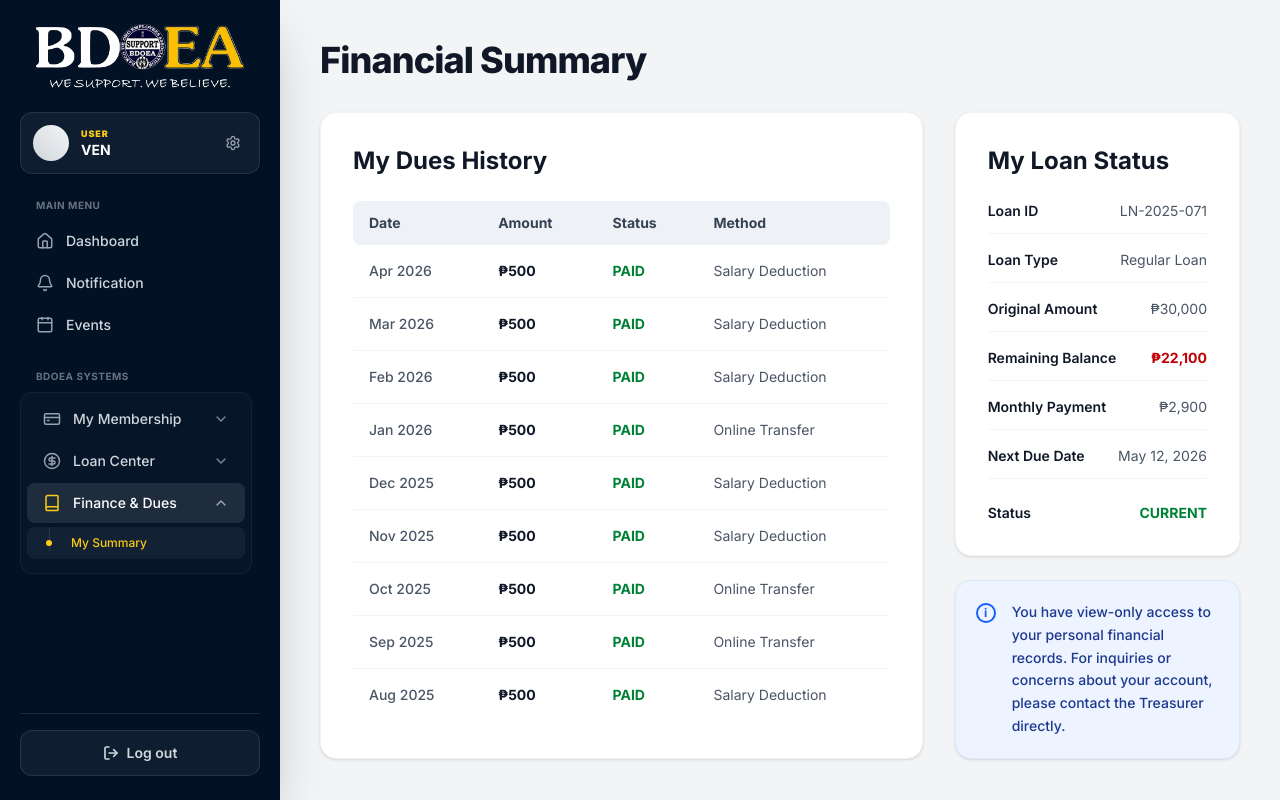
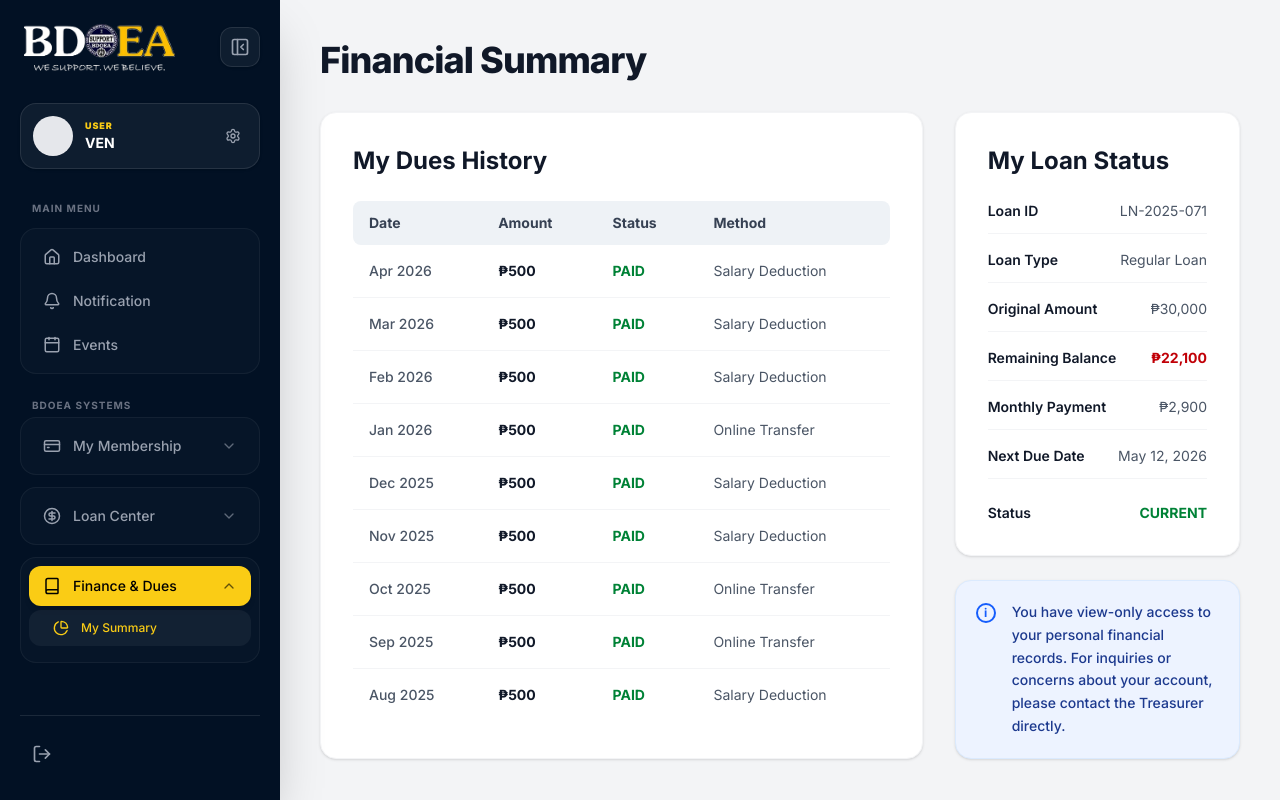
Before and after one commit to malynnn/AI-Enhanced-Fund-Management-System, a Next.js app in the folder my-app/: page / in a window 1280 px wide. Built offline with nearby package versions, Linux system fonts and the light colour scheme; no server answers.

Commit message:
updated sidebar. collapsible

```diff
--- a/my-app/components/Sidebar.tsx
+++ b/my-app/components/Sidebar.tsx
@@ -3,7 +3,11 @@
 import { useState } from 'react';
 import Link from 'next/link';
 import { usePathname } from 'next/navigation';
-import { Home, Bell, Calendar, CreditCard, CircleDollarSign, Book, LogOut, ChevronDown, Settings } from 'lucide-react';
+import {
+  Home, Bell, Calendar, CreditCard, CircleDollarSign, Book, LogOut, ChevronDown,
+  Settings, PanelLeftClose, PanelLeftOpen, LayoutDashboard, WalletCards, Send,
+  Briefcase, ListTree, BarChart3, RefreshCw, ClipboardList, PieChart, FileText, User
+} from 'lucide-react';
 import { signOut, useSession } from "next-auth/react";
 
 export default function Sidebar() {
@@ -13,6 +17,8 @@ export default function Sidebar() {
   const [openMenus, setOpenMenus] = useState<Record<string, boolean>>({
     'Finance & Dues': true,
   });
+
+  const [isCollapsed, setIsCollapsed] = useState(false);
 
   if (pathname === '/login') return null;
 
@@ -26,38 +32,39 @@ export default function Sidebar() {
     { label: 'Events', href: '/events', icon: Calendar, roles: ['User', 'Officer/Admin', 'Superadmin', 'Treasurer', 'Auditor'] },
   ];
 
-  // Group 2: Systems Navigation
+  // Group 2: Systems Navigation (with individual sub-icons)
   const systemNavItems = [
     {
       label: 'My Membership',
       icon: CreditCard,
       roles: ['User', 'Officer/Admin', 'Superadmin', 'Treasurer', 'Auditor'],
-      subItems: [{ label: 'Overview', href: '/membership', roles: ['User', 'Officer/Admin', 'Superadmin', 'Treasurer', 'Auditor'] }]
+      subItems: [
+        { label: 'Overview', href: '/membership', icon: User, roles: ['User', 'Officer/Admin', 'Superadmin', 'Treasurer', 'Auditor'] }
+      ]
     },
     {
       label: 'Loan Center',
       icon: CircleDollarSign,
       roles: ['User', 'Officer/Admin', 'Superadmin', 'Treasurer', 'Auditor'],
-      subItems: [{ label: 'Overview', href: '/loans', roles: ['User', 'Officer/Admin', 'Superadmin', 'Treasurer', 'Auditor'] }]
+      subItems: [
+        { label: 'Overview', href: '/loans', icon: FileText, roles: ['User', 'Officer/Admin', 'Superadmin', 'Treasurer', 'Auditor'] }
+      ]
     },
     {
       label: 'Finance & Dues',
       icon: Book,
       roles: ['User', 'Officer/Admin', 'Superadmin', 'Treasurer', 'Auditor'],
       subItems: [
-        { label: 'My Summary', href: '/', roles: ['User'] },
-        { label: 'Dashboard', href: '/finance/dashboard', roles: ['Superadmin', 'Officer/Admin', 'Treasurer', 'Auditor'] },
-        { label: 'Dues & Contributions', href: '/finance/dues', roles: ['Superadmin', 'Officer/Admin', 'Treasurer', 'Auditor'] },
-        { label: 'Disbursement', href: '/finance/disbursement', roles: ['Superadmin', 'Officer/Admin', 'Treasurer'] },
-        { label: 'Fund Management', href: '/finance/funds', roles: ['Superadmin', 'Officer/Admin', 'Treasurer', 'Auditor'] },
-
-        // Properly updated Chart of Accounts link
-        { label: 'Chart of Accounts', href: '/finance/config/accounts', roles: ['Superadmin', 'Officer/Admin', 'Treasurer', 'Auditor'] },
-
-        { label: 'Reports Center', href: '/finance/reports', roles: ['Superadmin', 'Officer/Admin', 'Treasurer', 'Auditor'] },
-        { label: 'Bank Reconciliation', href: '/finance/reconciliation', roles: ['Superadmin', 'Officer/Admin', 'Treasurer'] },
-        { label: 'System Config', href: '/finance/config', roles: ['Superadmin', 'Officer/Admin'] },
-        { label: 'Audit Logs', href: '/finance/audit', roles: ['Superadmin'] },
+        { label: 'My Summary', href: '/', icon: PieChart, roles: ['User'] },
+        { label: 'Dashboard', href: '/finance/dashboard', icon: LayoutDashboard, roles: ['Superadmin', 'Officer/Admin', 'Treasurer', 'Auditor'] },
+        { label: 'Dues & Contributions', href: '/finance/dues', icon: WalletCards, roles: ['Superadmin', 'Officer/Admin', 'Treasurer', 'Auditor'] },
+        { label: 'Disbursement', href: '/finance/disbursement', icon: Send, roles: ['Superadmin', 'Officer/Admin', 'Treasurer'] },
+        { label: 'Fund Management', href: '/finance/funds', icon: Briefcase, roles: ['Superadmin', 'Officer/Admin', 'Treasurer', 'Auditor'] },
+        { label: 'Chart of Accounts', href: '/finance/config/accounts', icon: ListTree, roles: ['Superadmin', 'Officer/Admin', 'Treasurer', 'Auditor'] },
+        { label: 'Reports Center', href: '/finance/reports', icon: BarChart3, roles: ['Superadmin', 'Officer/Admin', 'Treasurer', 'Auditor'] },
+        { label: 'Bank Reconciliation', href: '/finance/reconciliation', icon: RefreshCw, roles: ['Superadmin', 'Officer/Admin', 'Treasurer'] },
+        { label: 'System Config', href: '/finance/config', icon: Settings, roles: ['Superadmin', 'Officer/Admin'] },
+        { label: 'Audit Logs', href: '/finance/audit', icon: ClipboardList, roles: ['Superadmin'] },
       ]
     },
   ];
@@ -69,7 +76,6 @@ export default function Sidebar() {
     setOpenMenus(prev => ({ ...prev, [label]: !prev[label] }));
   };
 
-  // Reusable render function for nav items
   const renderNavItems = (items: any[]) => {
     return items.map((item) => {
       const Icon = item.icon;
@@ -82,44 +88,53 @@ export default function Sidebar() {
       const isDirectActive = !hasSubItems && (item.href === '/' ? pathname === '/' : pathname.startsWith(item.href!));
       const isOpen = openMenus[item.label] || isParentActive;
 
+      // Ensure elements perfectly conform to the container width when collapsed
+      const baseClasses = `flex items-center transition-all font-medium text-sm w-full ${
+        isCollapsed ? 'justify-center aspect-square rounded-xl' : 'px-3.5 py-2.5 rounded-xl justify-between'
+      }`;
+
+      const activeClasses = isOpen || isParentActive || isDirectActive
+        ? 'bg-bdoea-yellow text-black shadow-md'
+        : 'text-gray-400 hover:bg-white/5 hover:text-white';
+
       return (
-        <div key={item.label} className="flex flex-col">
+        <div key={item.label} className="flex flex-col w-full" title={isCollapsed ? item.label : undefined}>
           {hasSubItems ? (
-            <button
-              onClick={() => toggleMenu(item.label)}
-              className={`flex items-center justify-between w-full px-4 py-2.5 rounded-lg transition-all font-medium text-sm ${isOpen || isParentActive ? 'bg-white/10 text-white' : 'text-gray-300 hover:bg-white/5 hover:text-white'}`}
-            >
-              <div className="flex items-center gap-3">
-                <Icon size={18} className={isOpen || isParentActive ? "text-bdoea-yellow" : "text-gray-400"} />
-                <span>{item.label}</span>
+            <button onClick={() => toggleMenu(item.label)} className={`${baseClasses} ${activeClasses}`}>
+              <div className={`flex items-center ${isCollapsed ? 'justify-center' : 'gap-3'}`}>
+                <Icon size={isCollapsed ? 20 : 18} className={isOpen || isParentActive || isDirectActive ? "text-black" : "text-gray-400"} />
+                {!isCollapsed && <span className="whitespace-nowrap">{item.label}</span>}
               </div>
-              <ChevronDown size={16} className={`transition-transform duration-200 opacity-60 ${isOpen ? "rotate-180" : ""}`} />
+              {!isCollapsed && <ChevronDown size={16} className={`transition-transform duration-200 opacity-60 ${isOpen ? "rotate-180" : ""}`} />}
             </button>
           ) : (
-            <Link
-              href={item.href!}
-              className={`flex items-center gap-3 px-4 py-2.5 rounded-lg transition-all font-medium text-sm ${isDirectActive ? 'bg-bdoea-yellow text-black shadow-md' : 'text-gray-300 hover:bg-white/5 hover:text-white'}`}
-            >
-              <Icon size={18} className={isDirectActive ? "text-black" : "text-gray-400"} />
-              {item.label}
+            <Link href={item.href!} className={`flex items-center ${isCollapsed ? 'w-full aspect-square justify-center rounded-xl gap-0' : 'px-3.5 py-2.5 w-full rounded-xl gap-3'} transition-all font-medium text-sm ${activeClasses}`}>
+              <Icon size={isCollapsed ? 20 : 18} className={isDirectActive ? "text-black" : "text-gray-400"} />
+              {!isCollapsed && <span className="whitespace-nowrap">{item.label}</span>}
             </Link>
           )}
 
+          {/* Sub Items Container - Padding fixed to remove the empty space left by the removed line! */}
           {hasSubItems && isOpen && (
-            <div className="flex flex-col mt-1 mb-2 relative">
-              <div className="absolute left-[22px] top-0 bottom-2 w-px bg-white/10" />
+            <div className={`flex flex-col relative w-full ${isCollapsed ? 'mt-1 gap-1 items-center' : 'mt-1 mb-2 space-y-0.5'}`}>
+
               {visibleSubItems.map((sub: any) => {
                 const isSubActive = pathname === sub.href;
+                const SubIcon = sub.icon;
+
                 return (
                   <Link
                     key={sub.label}
                     href={sub.href}
-                    className={`pl-11 pr-4 py-2 text-xs font-medium rounded-lg transition-all relative ${
-                      isSubActive ? 'text-bdoea-yellow bg-white/5' : 'text-gray-400 hover:text-white hover:bg-white/5'
-                    }`}
+                    title={isCollapsed ? sub.label : undefined}
+                    className={isCollapsed
+                      ? `flex items-center justify-center w-full aspect-square rounded-xl transition-all relative ${isSubActive ? 'bg-white/10 text-bdoea-yellow' : 'text-gray-400 hover:text-white hover:bg-white/5'}`
+                      // The padding left is updated here to `pl-6` (instead of `pl-10`) to perfectly tuck the icon under the parent text
+                      : `flex items-center gap-3 pl-6 pr-3.5 py-2.5 text-xs font-medium rounded-xl transition-all relative whitespace-nowrap ${isSubActive ? 'text-bdoea-yellow bg-white/5' : 'text-gray-400 hover:text-white hover:bg-white/5'}`
+                    }
                   >
-                    {isSubActive && <div className="absolute left-[19px] top-1/2 -translate-y-1/2 w-1.5 h-1.5 rounded-full bg-bdoea-yellow" />}
-                    {sub.label}
+                    {SubIcon && <SubIcon size={isCollapsed ? 20 : 16} />}
+                    {!isCollapsed && <span>{sub.label}</span>}
                   </Link>
                 );
               })}
@@ -131,61 +146,89 @@ export default function Sidebar() {
   };
 
   return (
-    <aside className="w-[280px] h-full flex-shrink-0 shadow-2xl z-10 flex flex-col print:hidden">
+    <aside className={`relative h-full flex-shrink-0 shadow-2xl z-20 flex flex-col transition-all duration-300 ease-in-out print:hidden ${isCollapsed ? 'w-[88px]' : 'w-[280px]'}`}>
+
       {status === "loading" ? (
         <div className={`w-full h-full ${sidebarBgColor}`} />
       ) : (
-        <div className={`flex flex-col h-full text-white px-5 py-6 transition-colors duration-300 ${sidebarBgColor}`}>
+        <div className={`flex flex-col h-full overflow-hidden text-white py-6 transition-colors duration-300 ${sidebarBgColor} ${isCollapsed ? 'px-[18px]' : 'px-5'}`}>
 
-          {/* HEADER: Logo */}
-          <div className="mb-6 flex justify-center px-4">
-            <img src="/bdoea-logo.png" alt="BDOEA Logo" width={160} height={50} className="object-contain w-auto h-auto" />
+          {/* HEADER: Logo & Native Toggle Button */}
+          <div className={`mb-8 flex items-center ${isCollapsed ? 'justify-center' : 'justify-between'}`}>
+            {!isCollapsed && (
+              <img src="/bdoea-logo.png" alt="BDOEA Logo" className="w-[155px] h-auto object-contain pl-1" />
+            )}
+            <button
+              onClick={() => setIsCollapsed(!isCollapsed)}
+              className={`flex items-center justify-center border border-white/10 text-gray-400 hover:text-white hover:bg-white/5 transition-colors shadow-sm ${
+                isCollapsed ? 'w-full aspect-square rounded-2xl bg-transparent' : 'h-10 w-10 rounded-xl bg-white/5'
+              }`}
+              title={isCollapsed ? "Expand Sidebar" : "Collapse Sidebar"}
+            >
+              {isCollapsed ? <PanelLeftOpen size={20} /> : <PanelLeftClose size={20} />}
+            </button>
           </div>
 
-          {/* CONTAINER 1: Profile Section (Repositioned to top) */}
-          <div className="bg-white/5 border border-white/10 rounded-xl p-3 flex items-center justify-between mb-6 shadow-sm">
-            <div className="flex items-center gap-3 overflow-hidden">
-              <div className="w-9 h-9 rounded-full bg-gradient-to-tr from-gray-300 to-gray-100 flex-shrink-0" />
+          {/* PROFILE SECTION */}
+          <div className={`border border-white/10 flex items-center mb-8 shadow-sm transition-all ${isCollapsed ? 'p-1.5 rounded-full justify-center w-full aspect-square bg-transparent' : 'p-3 rounded-2xl justify-between bg-white/5'}`}>
+            <div className={`flex items-center gap-3 overflow-hidden ${isCollapsed ? 'justify-center w-full h-full' : ''}`}>
+              <div className={`rounded-full bg-gray-200 border border-white/10 flex-shrink-0 ${isCollapsed ? 'w-full h-full' : 'w-10 h-10'}`} title={session?.user?.email?.split('@')[0] || "VEN"} />
+
+              {!isCollapsed && (
                 <div className="overflow-hidden">
                   <p className="text-[9px] tracking-widest uppercase m-0 leading-tight font-black text-bdoea-yellow">
                     {currentUserRole}
                   </p>
-                <p className="text-sm font-bold truncate leading-tight mt-0.5">{session?.user?.email?.split('@')[0] || "VEN"}</p>
+                  <p className="text-sm font-bold truncate leading-tight mt-0.5 whitespace-nowrap">{session?.user?.email?.split('@')[0] || "VEN"}</p>
                 </div>
+              )}
             </div>
-            <button className="p-1.5 hover:bg-white/10 rounded-md transition-colors text-gray-400 hover:text-white">
+
+            {!isCollapsed && (
+              <button className="p-1.5 hover:bg-white/10 rounded-md transition-colors text-gray-400 hover:text-white flex-shrink-0">
                 <Settings size={16} />
               </button>
+            )}
           </div>
 
           {/* SCROLLABLE NAVIGATION AREA */}
-          <nav className="flex-1 overflow-y-auto pr-2 space-y-6 [&::-webkit-scrollbar]:w-1 [&::-webkit-scrollbar-thumb]:bg-white/10 [&::-webkit-scrollbar-track]:transparent">
+          <nav className="flex-1 overflow-y-auto overflow-x-hidden space-y-6 [&::-webkit-scrollbar]:w-1 [&::-webkit-scrollbar-thumb]:bg-white/10 [&::-webkit-scrollbar-track]:transparent pr-2 -mr-2">
 
-            {/* CONTAINER 2: General Menu */}
-            <div>
-              <p className="text-[10px] font-bold text-gray-500 uppercase tracking-wider mb-2 px-4">Main Menu</p>
-              <div className="flex flex-col space-y-0.5">
+            {/* CONTAINER 1: Main Menu */}
+            <div className="flex flex-col">
+              {!isCollapsed && <p className="text-[10px] font-bold text-gray-500 uppercase tracking-widest mb-3 px-3 whitespace-nowrap">Main Menu</p>}
+              <div className={`flex flex-col space-y-1 bg-white/[0.02] border border-white/5 rounded-2xl ${isCollapsed ? 'p-1.5' : 'p-2'}`}>
                 {renderNavItems(visibleGeneralItems)}
               </div>
             </div>
 
-            {/* CONTAINER 3: Systems Menu */}
-            <div>
-              <p className="text-[10px] font-bold text-gray-500 uppercase tracking-wider mb-2 px-4">BDOEA Systems</p>
-              <div className="flex flex-col space-y-0.5 bg-white/[0.02] border border-white/5 rounded-xl p-1.5">
-                {renderNavItems(visibleSystemItems)}
+            {/* CONTAINER 2: BDOEA Systems */}
+            <div className="flex flex-col space-y-3 mt-2">
+              {!isCollapsed ? (
+                <p className="text-[10px] font-bold text-gray-500 uppercase tracking-widest mb-1 px-3 whitespace-nowrap">BDOEA Systems</p>
+              ) : (
+                <div className="h-px bg-white/10 w-6 mx-auto mt-2 mb-1" />
+              )}
+
+              {visibleSystemItems.map((item, idx) => (
+                <div key={idx} className={`flex flex-col bg-white/[0.02] border border-white/5 rounded-2xl ${isCollapsed ? 'p-1.5' : 'p-2'}`}>
+                  {renderNavItems([item])}
                 </div>
+              ))}
             </div>
 
           </nav>
 
           {/* BOTTOM: Logout Container */}
-          <div className="mt-4 pt-4 border-t border-white/10">
+          <div className={`mt-4 pt-4 border-t border-white/10 flex ${isCollapsed ? 'justify-center' : 'justify-start'}`}>
             <button
               onClick={() => signOut({ callbackUrl: '/login' })}
-              className="w-full py-3 bg-white/5 hover:bg-red-500/90 text-gray-300 hover:text-white font-semibold text-sm rounded-xl transition-all flex items-center justify-center gap-2 border border-white/10 hover:border-red-500"
+              className={`transition-all flex items-center justify-center text-gray-400 hover:text-white hover:bg-white/10 ${
+                isCollapsed ? 'w-full aspect-square rounded-2xl' : 'h-11 w-11 rounded-xl'
+              }`}
+              title="Log out"
             >
-              <LogOut size={16} strokeWidth={2.5} /> Log out
+              <LogOut size={20} strokeWidth={2} className="flex-shrink-0" />
             </button>
           </div>
 
```
Lines whose indentation alone changed are shown as unchanged.
